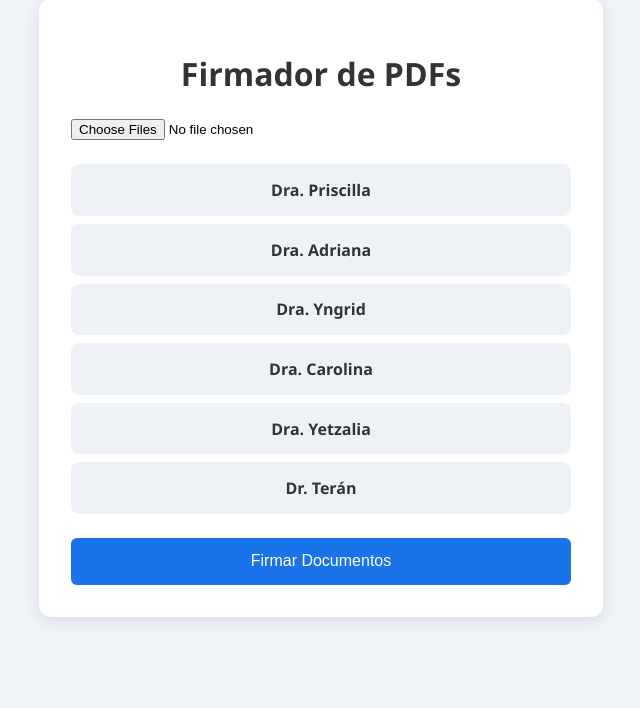
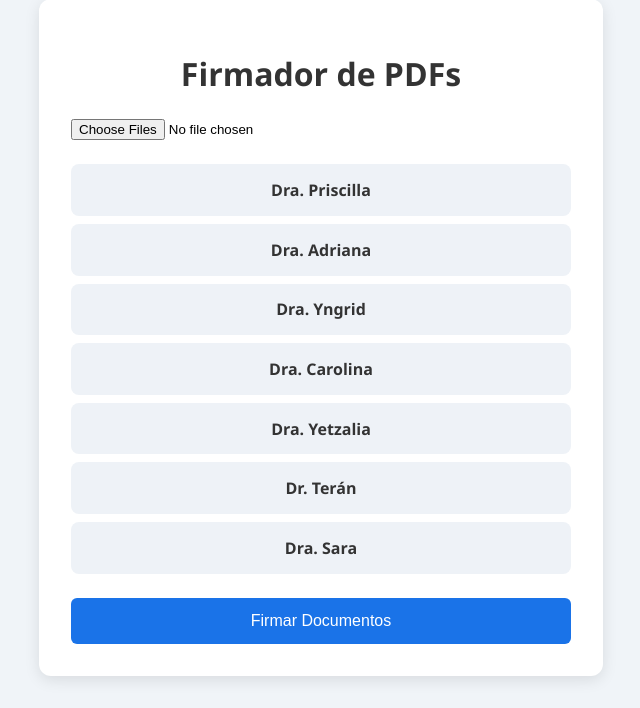
Before and after one commit to jmirandal1994/firmador_cardiohome, a Flask app: page / in a window 1280 px wide. Shown: the part 257-965 px from the top of the page, without its empty margins (319-959 px from the left). Before the commit the page ends 878 px from the top, so only its background shows below. Run offline with Flask 3, Linux system fonts and the light colour scheme.

Commit message:
Update index.html

```diff
--- a/templates/index.html
+++ b/templates/index.html
@@ -113,6 +113,10 @@
                     <input type="radio" id="teran" name="doctora" value="teran">
                     <label for="teran">Dr. Terán</label>
                 </div>
+                <div class="radio-option">
+                    <input type="radio" id="sara" name="doctora" value="sara">
+                    <label for="sara">Dra. Sara</label>
+                </div>
             </div>
 
             <button type="submit">Firmar Documentos</button>
```
